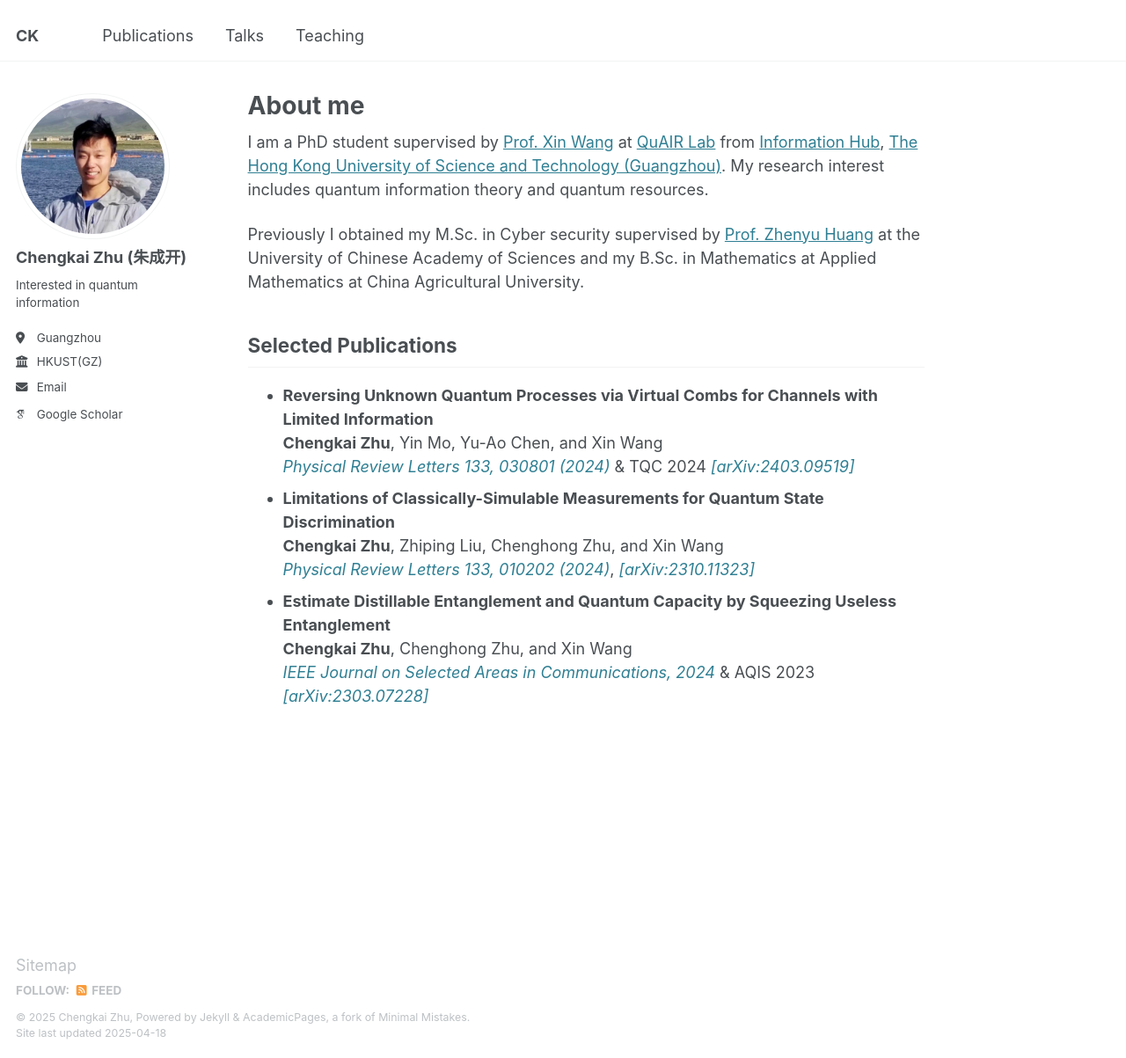
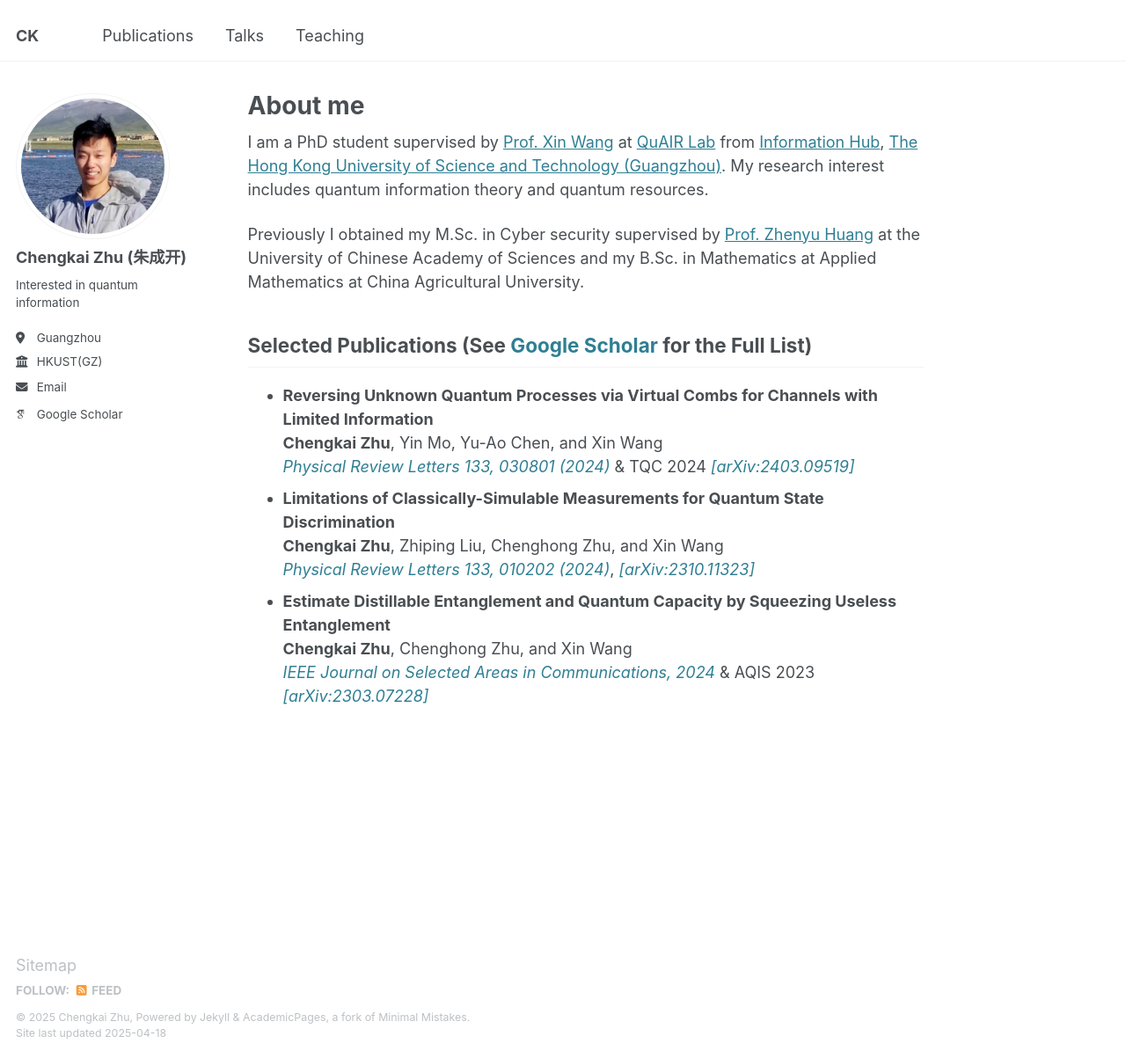
Before and after one commit to Chengkai-Zhu/Chengkai-Zhu.github.io, a Jekyll site: the page built from _pages/about.md, in a window 1280 px wide and 1203 px high. Shown: the whole window at 88% size. Built offline with Jekyll 4.4.1, drawn with Linux system fonts in a browser that asks for light colours; some web fonts are replaced.

Commit message:
Update about.md

```diff
--- a/_pages/about.md
+++ b/_pages/about.md
@@ -12,7 +12,7 @@ I am a PhD student supervised by [Prof. Xin Wang](https://www.xinwang.info/) at
 
 Previously I obtained my M.Sc. in Cyber security supervised by [Prof. Zhenyu Huang](https://scholar.google.com/citations?user=omCIQ64AAAAJ&hl=zh-CN) at the University of Chinese Academy of Sciences and my B.Sc. in Mathematics at Applied Mathematics at China Agricultural University.
 
-## Selected Publications
+## Selected Publications (See <a href="https://scholar.google.com/citations?user=2c0ZBk8AAAAJ&hl=zh-CN&oi=ao" style="text-decoration: none;">Google Scholar</a> for the Full List)
 
 - **Reversing Unknown Quantum Processes via Virtual Combs for Channels with Limited Information** \
   **Chengkai Zhu**, Yin Mo, Yu-Ao Chen, and Xin Wang\
```
